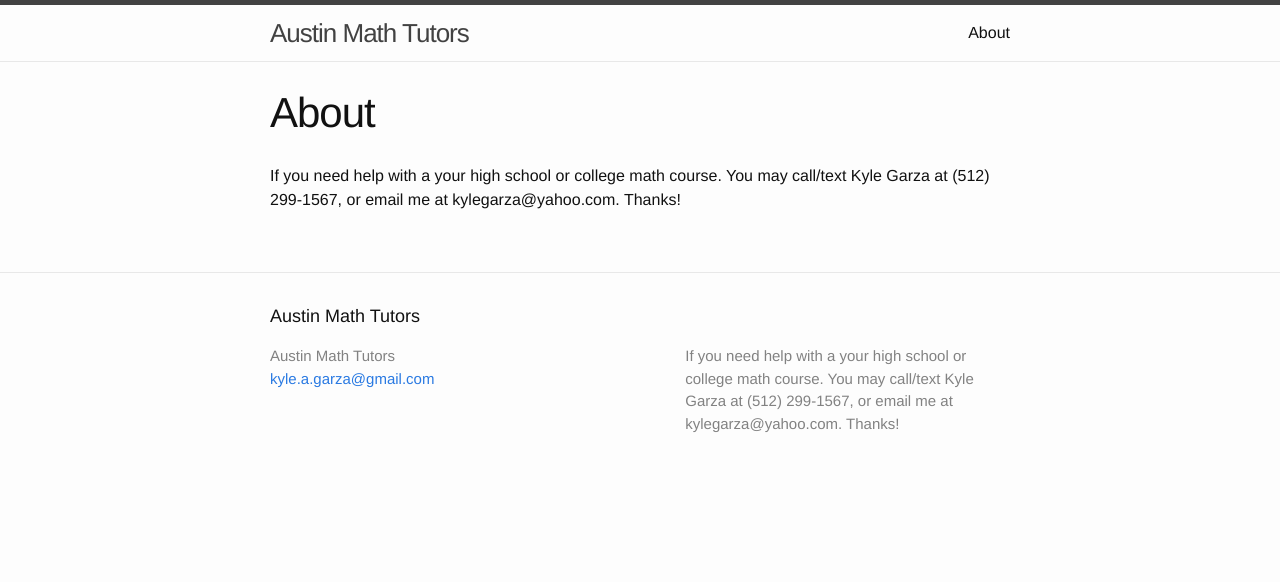
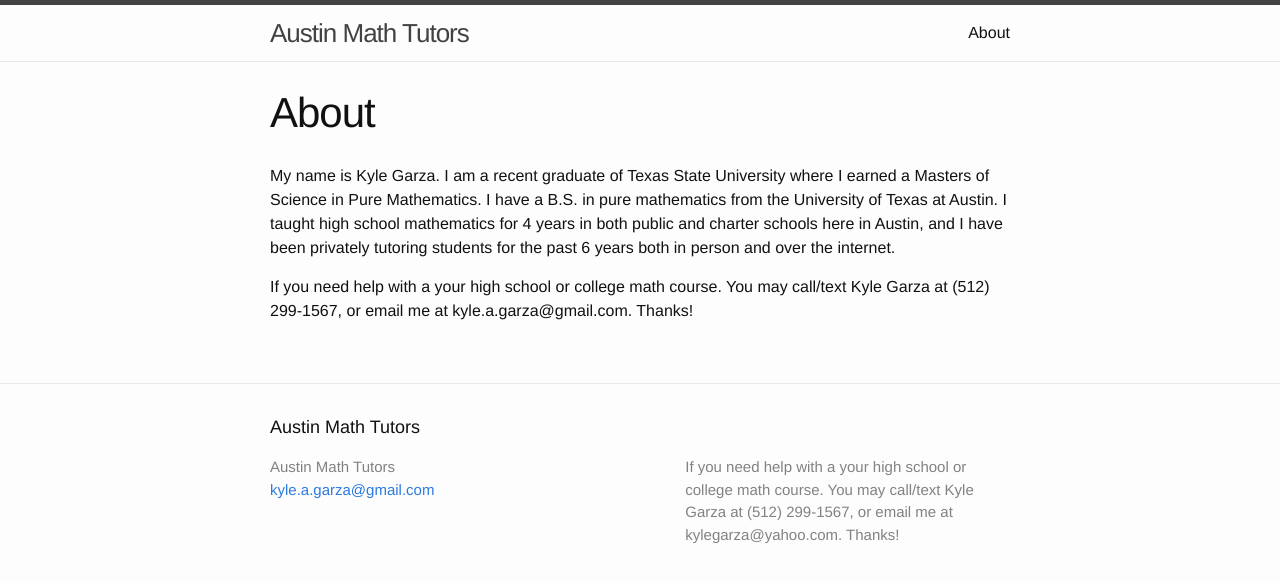
Before and after one commit to Sarzu/Sarzu.github.io, a Jekyll site: the page built from about.md, in a window 1280 px wide. Shown: the top 582 px of the page. Built offline with Jekyll 4.4.1, drawn with Linux system fonts in a browser that asks for light colours.

Commit message:
Update about.md

```diff
--- a/about.md
+++ b/about.md
@@ -3,5 +3,6 @@
 title: About
 permalink: /about/
 ---
+My name is Kyle Garza. I am a recent graduate of Texas State University where I earned a Masters of Science in Pure Mathematics. I have a B.S. in pure mathematics from the University of Texas at Austin. I taught high school mathematics for 4 years in both public and charter schools here in Austin, and I have been privately tutoring students for the past 6 years both in person and over the internet.
 
-If you need help with a your high school or college math course. You may call/text Kyle Garza at (512) 299-1567, or email me at kylegarza@yahoo.com. Thanks!
+If you need help with a your high school or college math course. You may call/text Kyle Garza at (512) 299-1567, or email me at kyle.a.garza@gmail.com. Thanks!
```
